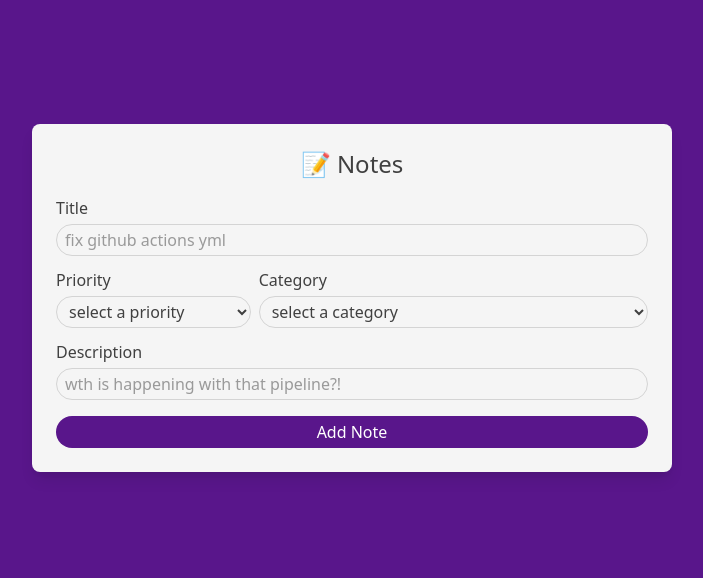
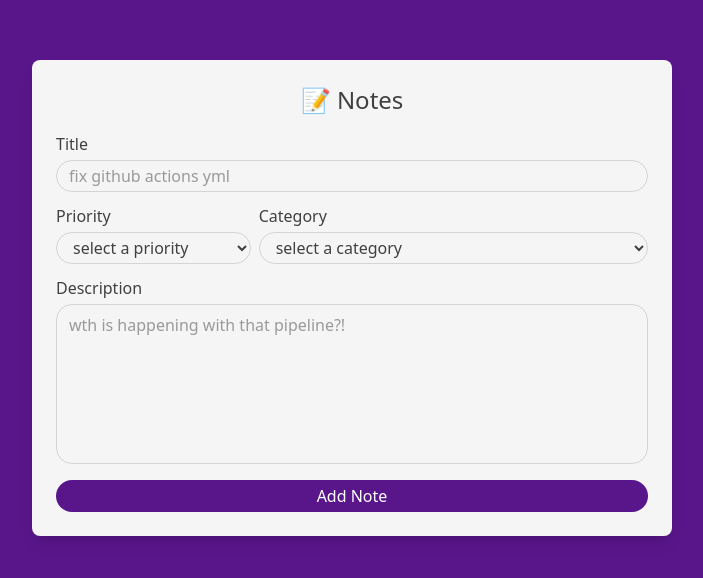
Before and after one commit to felipeozalmeida/notes-ui-react, a React (Vite) app: page / in a window 1280 px wide. Shown: the part 102-680 px from the top of the page, without its empty margins (288-991 px from the left). Built offline with nearby package versions, Linux system fonts and the light colour scheme.

Commit message:
feat: use textarea for descriptions & increase horizontal spacing inside form fields

```diff
--- a/src/components/NoteForm/index.tsx
+++ b/src/components/NoteForm/index.tsx
@@ -11,12 +11,12 @@ const NoteForm = () => {
     return <form className="flex flex-col gap-3 items-stretch justify-center">
         <div className="flex flex-col gap-1 items-stretch justify-between">
             <label className="font-medium" htmlFor="title">Title</label>
-            <input className="h-8 px-2 border border-neutral-300 rounded-full" type="text" id="title" name="title" placeholder="fix github actions yml" value={title} onChange={(e) => { setTitle(e.target.value) }} />
+            <input className="h-8 px-3 border border-neutral-300 rounded-full" type="text" id="title" name="title" placeholder="fix github actions yml" value={title} onChange={(e) => { setTitle(e.target.value) }} />
         </div>
         <div className="flex flex-col gap-2 sm:flex-row sm:items-stretch sm:justify-between">
             <div className="flex flex-col gap-1 items-stretch justify-between sm:basis-4/12">
                 <label className="font-medium" htmlFor="priority">Priority</label>
-                <select className="h-8 px-2 border border-neutral-300 rounded-full" name="priority" id="priority" value={priority} onChange={(e) => { setPriority(e.target.value) }}>
+                <select className="h-8 px-3 border border-neutral-300 rounded-full" name="priority" id="priority" value={priority} onChange={(e) => { setPriority(e.target.value) }}>
                     <option value="">select a priority</option>
                     <option>high</option>
                     <option>medium</option>
@@ -25,7 +25,7 @@ const NoteForm = () => {
             </div>
             <div className="flex flex-col gap-1 items-stretch justify-between sm:basis-8/12">
                 <label className="font-medium" htmlFor="category">Category</label>
-                <select className="h-8 px-2 border border-neutral-300 rounded-full" name="category" id="category" value={category} onChange={(e) => { setCategory(e.target.value) }}>
+                <select className="h-8 px-3 border border-neutral-300 rounded-full" name="category" id="category" value={category} onChange={(e) => { setCategory(e.target.value) }}>
                     <option value="">select a category</option>
                     <option>work</option>
                     <option>personal</option>
@@ -34,7 +34,7 @@ const NoteForm = () => {
         </div>
         <div className="flex flex-col gap-1 items-stretch justify-between">
             <label className="font-medium" htmlFor="description">Description</label>
-            <input className="h-8 px-2 border border-neutral-300 rounded-full" type="text" id="description" name="description" placeholder="wth is happening with that pipeline?!" value={description} onChange={(e) => { setDescription(e.target.value) }} />
+            <textarea className="h-40 px-3 py-2 border border-neutral-300 rounded-2xl resize-none" id="description" name="description" placeholder="wth is happening with that pipeline?!" value={description} onChange={(e) => { setDescription(e.target.value) }}></textarea>
         </div>
         <button className="h-8 mt-1 px-8 bg-purple-900 text-white rounded-full cursor-pointer" type="submit">Add Note</button>
     </form>
```
